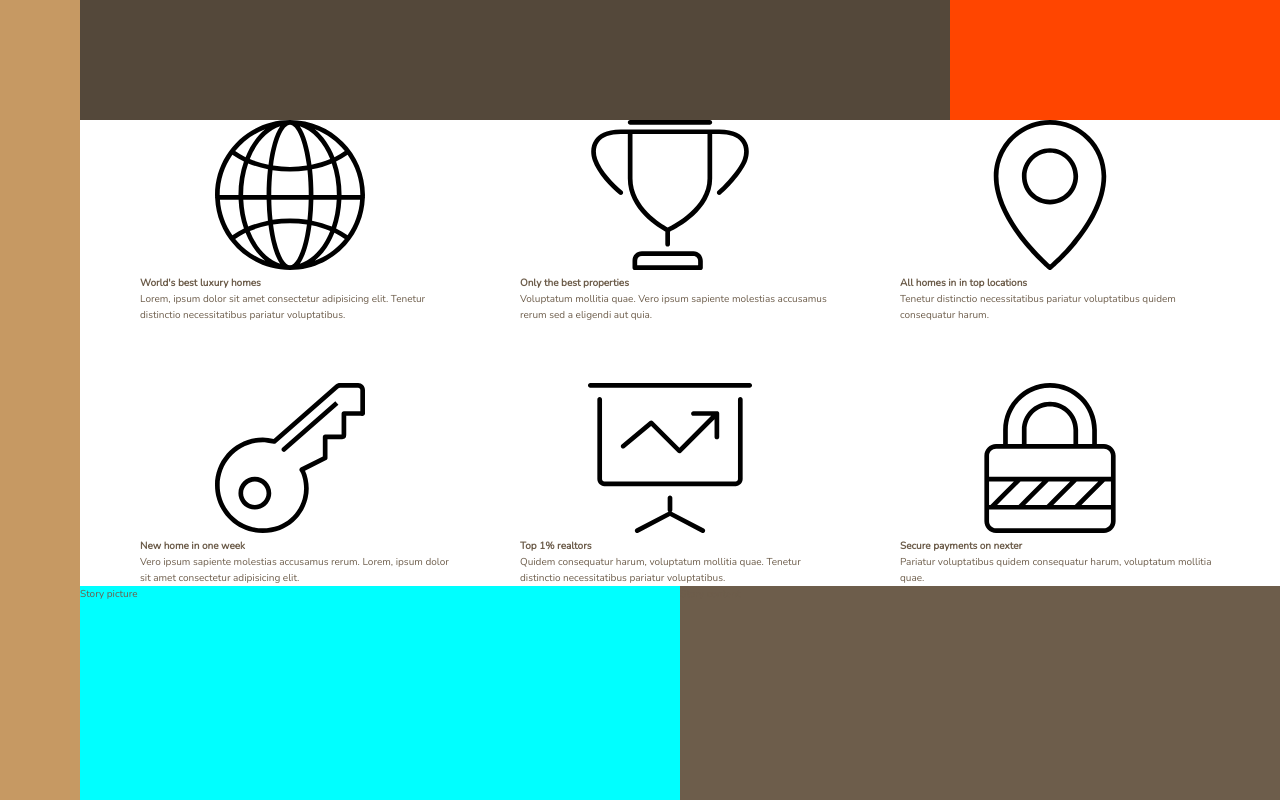
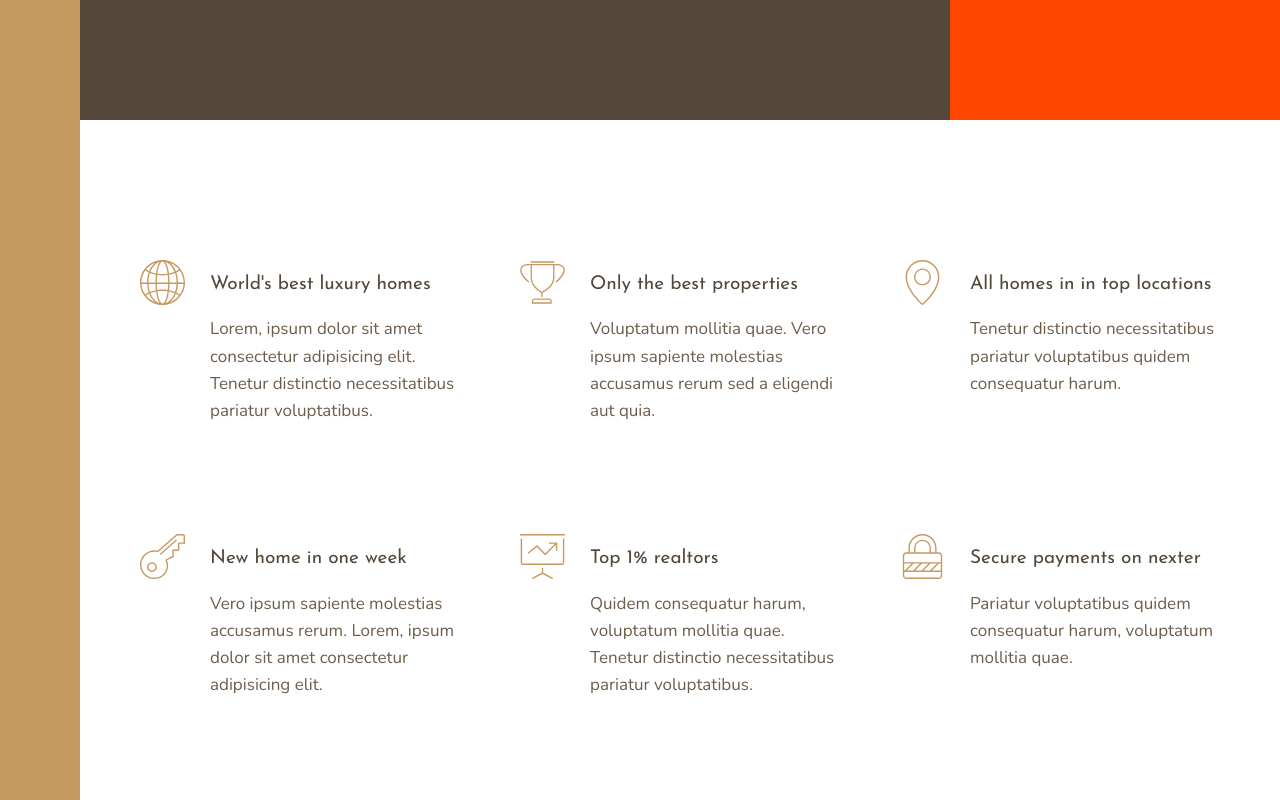
Before and after one commit to Juventtini/Nexter, a website: page index.html in a window 1280 px wide. Shown: the part 520-1320 px from the top of the page. Drawn offline with nearby package versions, Linux system fonts and the light colour scheme.

Commit message:
feat: add style to features section

```diff
--- a/index.html
+++ b/index.html
@@ -26,42 +26,42 @@
                 <svg class="feature__icon">
                     <use xlink:href="img/sprite.svg#icon-global"></use>
                 </svg>
-                <h4 class="heading--4">World's best luxury homes</h4>
+                <h4 class="heading-4 heading-4--dark">World's best luxury homes</h4>
                 <p class="feature__text">Lorem, ipsum dolor sit amet consectetur adipisicing elit. Tenetur distinctio necessitatibus pariatur voluptatibus.</p>
             </div>
             <div class="feature">
                 <svg class="feature__icon">
                     <use xlink:href="img/sprite.svg#icon-trophy"></use>
                 </svg>
-                <h4 class="heading--4">Only the best properties</h4>
+                <h4 class="heading-4 heading-4--dark">Only the best properties</h4>
                 <p class="feature__text">Voluptatum mollitia quae. Vero ipsum sapiente molestias accusamus rerum sed a eligendi aut quia.</p>
             </div>
             <div class="feature">
                 <svg class="feature__icon">
                     <use xlink:href="img/sprite.svg#icon-map-pin"></use>
                 </svg>
-                <h4 class="heading--4">All homes in in top locations</h4>
+                <h4 class="heading-4 heading-4--dark">All homes in in top locations</h4>
                 <p class="feature__text">Tenetur distinctio necessitatibus pariatur voluptatibus quidem consequatur harum.</p>
             </div>
             <div class="feature">
                 <svg class="feature__icon">
                     <use xlink:href="img/sprite.svg#icon-key"></use>
                 </svg>
-                <h4 class="heading--4">New home in one week</h4>
+                <h4 class="heading-4 heading-4--dark">New home in one week</h4>
                 <p class="feature__text">Vero ipsum sapiente molestias accusamus rerum. Lorem, ipsum dolor sit amet consectetur adipisicing elit.</p>
             </div>
             <div class="feature">
                 <svg class="feature__icon">
                     <use xlink:href="img/sprite.svg#icon-presentation"></use>
                 </svg>
-                <h4 class="heading--4">Top 1% realtors</h4>
+                <h4 class="heading-4 heading-4--dark">Top 1% realtors</h4>
                 <p class="feature__text">Quidem consequatur harum, voluptatum mollitia quae. Tenetur distinctio necessitatibus pariatur voluptatibus.</p>
             </div>
             <div class="feature">
                 <svg class="feature__icon">
                     <use xlink:href="img/sprite.svg#icon-lock"></use>
                 </svg>
-                <h4 class="heading--4">Secure payments on nexter</h4>
+                <h4 class="heading-4 heading-4--dark">Secure payments on nexter</h4>
                 <p class="feature__text">Pariatur voluptatibus quidem consequatur harum, voluptatum mollitia quae.</p>
             </div>
         </div>
--- a/sass/_features.scss
+++ b/sass/_features.scss
@@ -4,4 +4,25 @@
     grid-template-columns: repeat(auto-fit, minmax(25rem, 1fr));
     grid-gap: 6rem;
     align-items: start;
+    margin: 15rem 0;
 }
+
+.feature {
+    display: grid;
+    grid-template-columns: min-content 1fr;
+    grid-row-gap: 1.5rem;
+    grid-column-gap: 2.5rem;
+    margin-bottom: 6rem;
+
+    &__icon {
+        fill: $color-primary;
+        width: 4.5rem;
+        height: 4.5rem;
+        grid-row: 1 / span 2;
+        transform: translateY(-1rem);
+    }
+
+    &__text {
+        font-size: 1.7rem;
+    }
+}
--- a/sass/_typography.scss
+++ b/sass/_typography.scss
@@ -0,0 +1,17 @@
+%heading {
+    font-family: $font-display;
+    font-weight: 400;
+}
+
+.heading-4 {
+    @extend %heading;
+    font-size: 1.9rem;
+
+    &--light {
+        color: $color-grey-light-1;
+    }
+
+    &--dark {
+        color: $color-grey-dark-1;
+    }
+}
```
Also changed, not shown: css/style.css.
